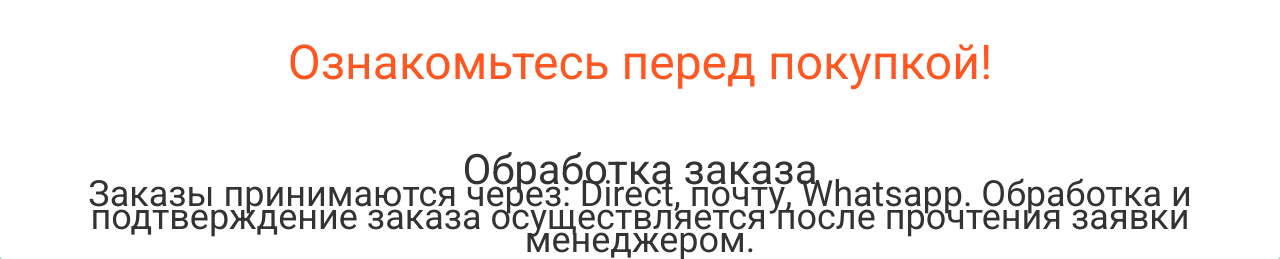
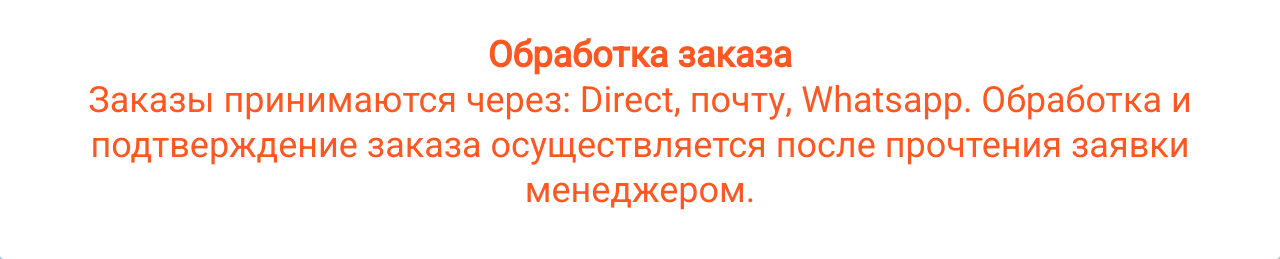
Before and after one commit to Woookiee/dakota_family, a website: page pages/rules.html in a window 1280 px wide. Shown: the part 541-800 px from the top of the page. Drawn offline with Linux system fonts and the light colour scheme.

Commit message:
ololow13

```diff
--- a/pages/css/style.css
+++ b/pages/css/style.css
@@ -44,7 +44,7 @@ h2 {
 }
 
 h1 {
-  font-size: 48px;
+  font-size: 36px;
 }
 
 h2 {
@@ -63,7 +63,7 @@ font-weight: 450;
 }
 
 .profile-card {
-  background: #FFB300;
+  background: #FFFFFF;
   width: 56px;
   height: 56px;
   position: absolute;
--- a/pages/rules.html
+++ b/pages/rules.html
@@ -20,15 +20,11 @@
 				</a>
 
 				<h1>
-					Ознакомьтесь перед покупкой!
+					<strong>Обработка заказа</strong><br>
+					Заказы принимаются через: Direct, почту, Whatsapp. Обработка и подтверждение заказа осуществляется после прочтения заявки менеджером.
 				</h1>
 			</header>
 
-			<div class="profile-bio">
-				<p>
-					<span class="rule">Обработка заказа</span><br>
-					Заказы принимаются через: Direct, почту, Whatsapp. Обработка и подтверждение заказа осуществляется после прочтения заявки менеджером.
-				</p>
 			</div>
 		</aside>
 
```
